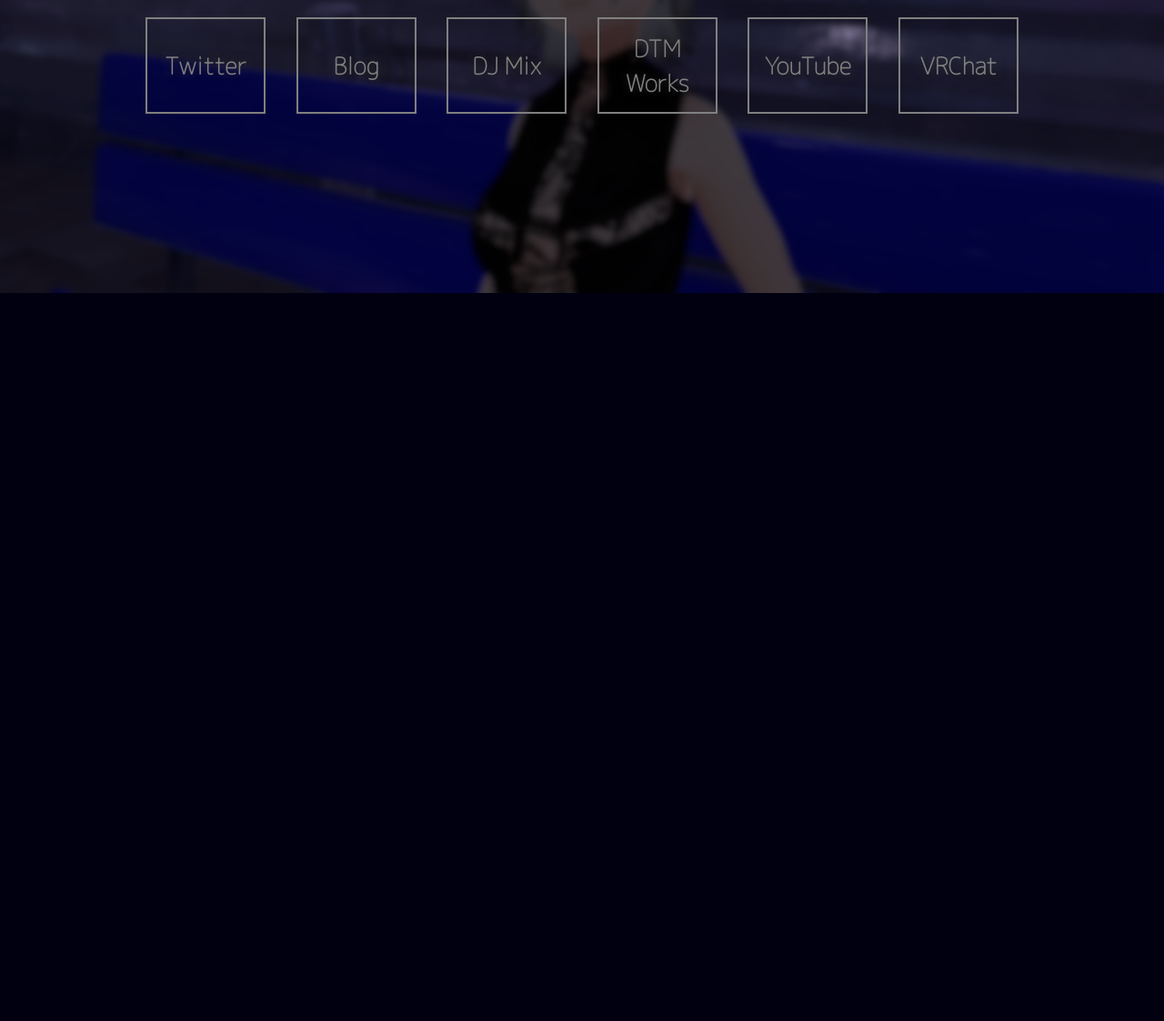
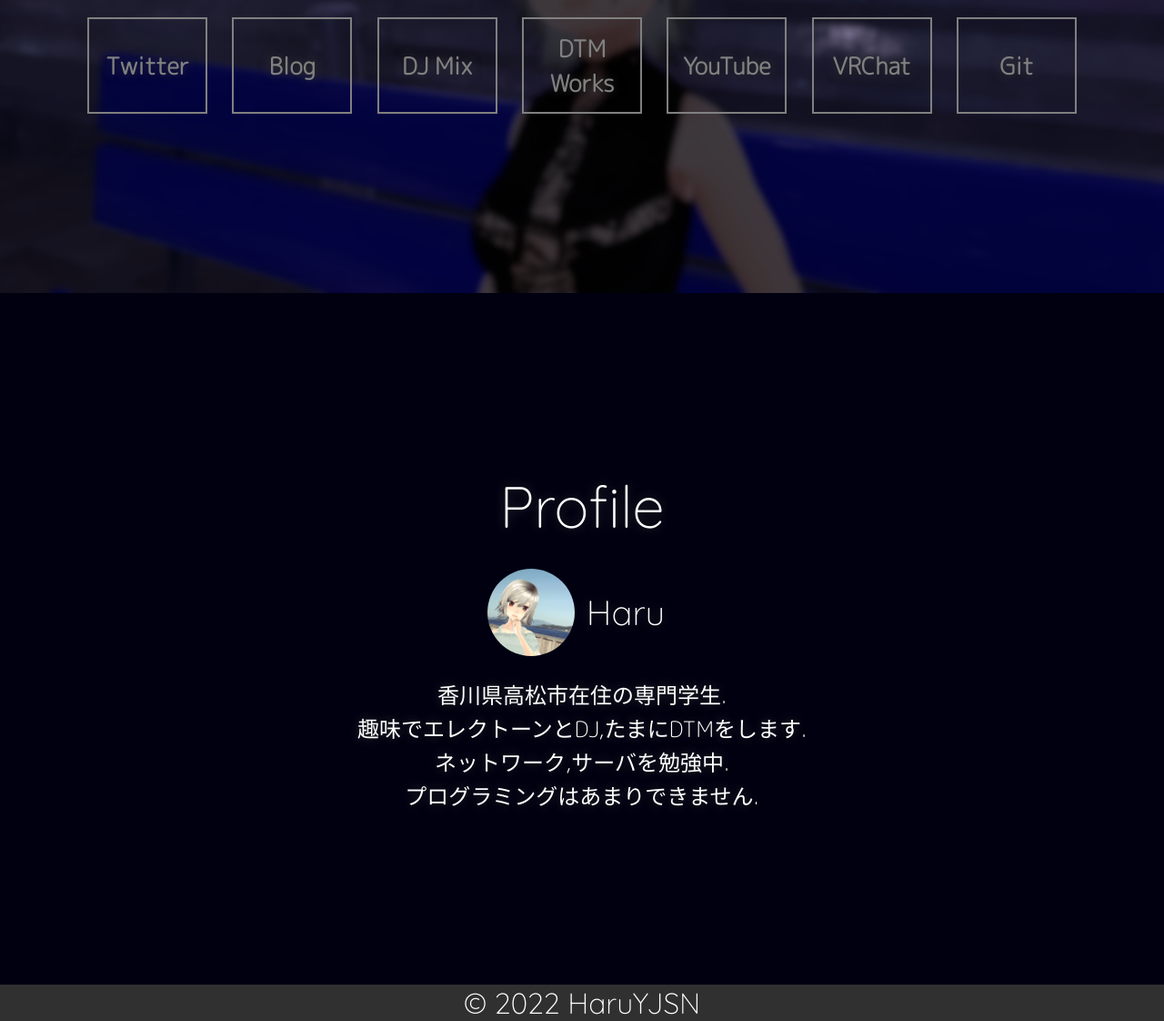
Before and after one commit to HaruYJSN/haruyjsn.net_TopPage, a plain HTML site: page index.html in a window 1280 px wide. Shown: the part 478-1600 px from the top of the page at 91% size. Before the commit the page ends 800 px from the top, so only its background shows below. Drawn offline with Linux system fonts and the light colour scheme.

Commit message:
profile作成,favicon作成

```diff
--- a/index.css
+++ b/index.css
@@ -7,6 +7,21 @@ body {
 .container {
   overflow: hidden;
 }
+
+.profile{
+  width: 100vw;
+  height:95vh;
+  display:table-cell;
+  vertical-align: middle;
+}
+
+footer{
+  background-color: rgb(48, 48, 48);
+  /* height:4vw; */
+  height: 5vh;
+}
+
+/* Text Design */
 
 .title {
   padding: 0;
@@ -40,7 +55,7 @@ header {
 
 header>div>p {
   font-family: 'M PLUS Rounded 1c', sans-serif;
-  /* font-weight: lighter; */
+  font-weight: 100;
   color: white;
   text-align: center;
   font-size: 4vw;
@@ -49,7 +64,7 @@ header>div>p {
 }
 
 .links {
-  width: 75vw;
+  width: 85vw;
   /* justify-content: center; */
   justify-content: space-between;
   align-items: center;
@@ -59,6 +74,80 @@ header>div>p {
   display: flex;
 }
 
+.copyright{
+  padding: 0;
+  /* これがないと何故か余白ができる */
+  margin: 0;
+  /* これがないと何故か余白ができる2 */
+  font-family: 'Quicksand', sans-serif;
+  /* フォント */
+  font-weight: lighter;
+  color: white;
+  text-align: center;
+  font-size: 4vh;
+  /* height:4vw; */
+  height:5vh;
+  display: flex;
+  justify-content: center;
+  align-items: center;
+  /* text-shadow: 0 0 12px #333; */
+}
+
+/* Profile CSS */
+
+.profile>h2{
+  padding: 1.8rem;
+  /* これがないと何故か余白ができる */
+  margin: 0;
+  /* これがないと何故か余白ができる2 */
+  font-family: 'Quicksand', sans-serif;
+  /* フォント */
+  font-weight: lighter;
+  color: white;
+  text-align: center;
+  /* font-size: 5vw; */
+  font-size: 4rem;
+  text-shadow: 0 0 12px #333;
+}
+
+.profile>div>.section{
+  display:flex;
+  justify-content: Center;
+  align-items: center;
+}
+.name{
+  padding: 0;
+  /* これがないと何故か余白ができる */
+  margin: 1vw;
+  /* これがないと何故か余白ができる2 */
+  font-family: 'Quicksand', sans-serif;
+  /* フォント */
+  font-weight: lighter;
+  color: white;
+  text-align: center;
+  /* font-size: 3vw; */
+  font-size: 2.4rem;
+  text-shadow: 0 0 12px #333;
+}
+.icon{
+  /* height:10vw; */
+  /* width: 10vw; */
+  width:6rem;
+  border-radius: 50%
+}
+
+.profile>div>p {
+  font-family: 'M PLUS Rounded 1c', sans-serif;
+  font-weight: 300;
+  color: white;
+  text-align: center;
+  /* font-size: 2vw; */
+  font-size: 1.5rem;
+  text-shadow: 0 0 12px #333;
+  margin-bottom: z;
+}
+
+/* Animation */
 .delay2 {
   animation-delay: 0.2s;
 }
--- a/index.html
+++ b/index.html
@@ -7,7 +7,7 @@
     <meta name="viewport" content="width=device-width, initial-scale=1.0">
     <style>
         @import url('https://fonts.googleapis.com/css2?family=Quicksand:wght@300&display=swap');
-        @import url('https://fonts.googleapis.com/css2?family=M+PLUS+Rounded+1c:wght@100&display=swap');
+        @import url('https://fonts.googleapis.com/css2?family=M+PLUS+Rounded+1c:wght@100;300&display=swap');
     </style>
     <!-- <script src="https://code.jquery.com/jquery-3.3.1.slim.min.js"
         integrity="sha384-q8i/X+965DzO0rT7abK41JStQIAqVgRVzpbzo5smXKp4YfRvH+8abtTE1Pi6jizo"
@@ -19,6 +19,7 @@
         integrity="sha384-JjSmVgyd0p3pXB1rRibZUAYoIIy6OrQ6VrjIEaFf/nJGzIxFDsf4x0xIM+B07jRM"
         crossorigin="anonymous"></script> -->
     <link rel="stylesheet" href="index.css">
+    <link rel="shortcut icon" type="image/x-icon" href="/favicon.ico">
     <title>Top - HaruYJSN.net</title>
 </head>
 
@@ -33,21 +34,35 @@
                     <p class="linkbtn ani fadeUp delay10"><a href="https://blog.haruyjsn.net">Blog</a></p>
                     <p class="linkbtn ani fadeUp delay12"><a href="https://mixcloud.com/haruyjsn">DJ Mix</a></p>
                     <p class="linkbtn ani fadeUp delay14"><a href="https://soundcloud.com/haruyjsn">DTM Works</a></p>
-                    <p class="linkbtn ani fadeUp delay16"><a href="https://www.youtube.com/channel/UCXz2PE-R-4vZE2wzkSTRvKA/">YouTube</a></p>
-                    <p class="linkbtn ani fadeUp delay18"><a href="https://vrchat.com/home/user/usr_abe680a2-07fc-41b8-8ccf-90a7eb470db3">VRChat</a></p>
-                    <!-- <p class="linkbtn ani fadeUp delay20"><a href="https://"></a></p> -->
-            <!-- <p class="linkbtn"><a href="https://"></a></p> -->
+                    <p class="linkbtn ani fadeUp delay16"><a
+                            href="https://www.youtube.com/channel/UCXz2PE-R-4vZE2wzkSTRvKA/">YouTube</a></p>
+                    <p class="linkbtn ani fadeUp delay18"><a
+                            href="https://vrchat.com/home/user/usr_abe680a2-07fc-41b8-8ccf-90a7eb470db3">VRChat</a></p>
+                    <p class="linkbtn ani fadeUp delay20"><a href="https://github.com/HaruYJSN/">Git</a></p>
+                    <!-- <p class="linkbtn"><a href="https://"></a></p> -->
                 </div>
             </div>
     </div>
     </header>
-    <!-- みかん星 あとでつくる
-        <div>
+    <!-- みかん星 あとでつくる  -->
+    <div class="profile">
         <h2>Profile</h2>
-        <p>セキュリティや音楽を勉強中</p>
-        <p>hoge</p>
-    </div> -->
-
+        <div class="profile_article">
+            <div class="section">
+                <img src="icon.jpg" alt="icon" class="icon">
+                <h3 class="name">Haru</h3>
+            </div>
+            <p>
+                香川県高松市在住の専門学生.<br>
+                趣味でエレクトーンとDJ,たまにDTMをします.<br>
+                ネットワーク,サーバを勉強中.<br>
+                プログラミングはあまりできません.
+            </p>
+        </div>
+    </div>
+    <Footer>
+        <p class="copyright">© 2022 HaruYJSN</p>
+    </Footer>
 </body>
 
 </html>
```
Also changed, not shown: favicon.ico (added), favicon.png (added), favicon_comp.png (added), icon.jpg (added).
